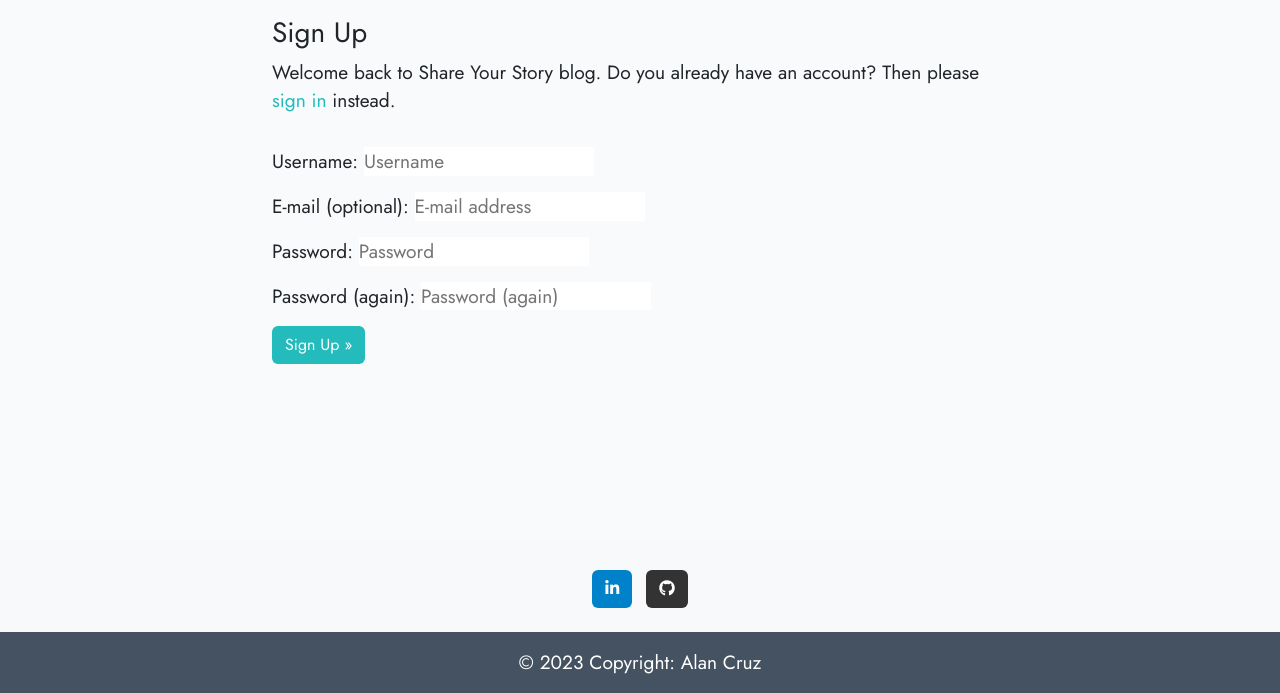
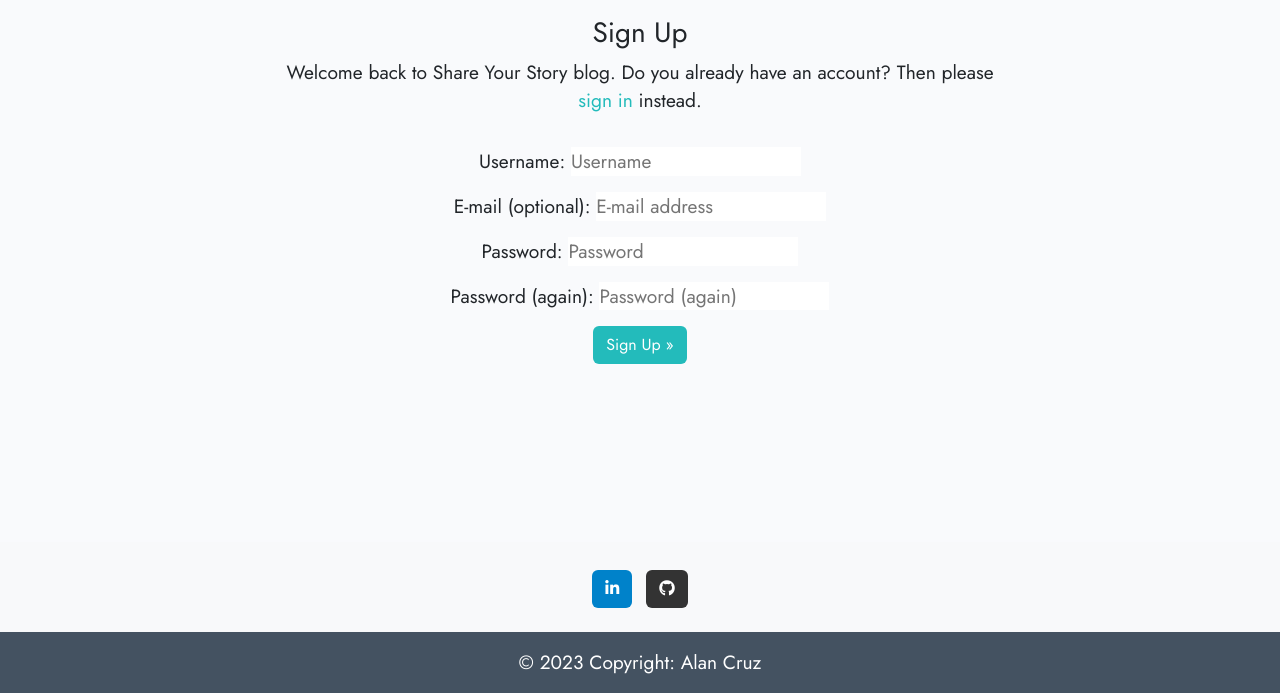
Before and after one commit to llancruzz/share-story, a Django app: page /accounts/signup/ in a window 1280 px wide. Shown: the part 107-800 px from the top of the page. Run offline with Django 3.2, Linux system fonts and the light colour scheme.

Commit message:
feat: Center all forms

```diff
--- a/ShareStory/settings.py
+++ b/ShareStory/settings.py
@@ -30,9 +30,9 @@ SECRET_KEY = os.environ.get("SECRET_KEY")
 
 # SECURITY WARNING: don't run with debug turned on in production!
 
-# DEBUG = os.environ.get("DEBUG", False)
+DEBUG = os.environ.get("DEBUG", False)
 # DEBUG = "DEVELOPMENT" in os.environ
-DEBUG = False
+# DEBUG = True
 
 X_FRAME_OPTIONS = "SAMEORIGIN"
 
--- a/templates/account/login.html
+++ b/templates/account/login.html
@@ -7,9 +7,9 @@
 
 {% block content %}
 <!-- Log in Page -->
-<div class="container">
+<div class="container text-center">
   <div class="row">
-    <div class="col-md-8 mt-3 offset-md-2">
+    <div class="col-md-8 mt-3 offset-md-2 text-center">
       <h3>{% trans "Sign In" %}</h3>
 
       <p>{% blocktrans %}Welcome back to the Share Your Story blog. To leave a comment or like a post, please log in. If
@@ -19,7 +19,7 @@
     </div>
   </div>
   <div class="row">
-    <div class="col-md-8 mt-3 offset-md-2">
+    <div class="col-md-8 mt-3 offset-md-2 text-center">
       <form class="login" method="POST" action="{% url 'account_login' %}">
         {% csrf_token %}
         {{ form.as_p }}
--- a/templates/account/logout.html
+++ b/templates/account/logout.html
@@ -6,16 +6,16 @@
 
 {% block content %}
 <!-- Log out Page -->
-<div class="container">
+<div class="container text-center">
   <div class="row">
-    <div class="col-md-8 mt-3 offset-md-2">
+    <div class="col-md-8 mt-3 offset-md-2 text-center">
       <h3>{% trans "Sign Out" %}</h3>
 
       <p>{% trans 'Are you sure you want to sign out?' %}</p>
     </div>
   </div>
   <div class="row">
-    <div class="col-md-8 mt-3 offset-md-2">
+    <div class="col-md-8 mt-3 offset-md-2 text-center">
 
       <form method="post" action="{% url 'account_logout' %}">
         {% csrf_token %}
--- a/templates/account/signup.html
+++ b/templates/account/signup.html
@@ -6,9 +6,9 @@
 
 {% block content %}
 <!-- Sign Up Page -->
-<div class="container">
+<div class="container text-center">
   <div class="row">
-    <div class="col-md-8 mt-3 offset-md-2">
+    <div class="col-md-8 mt-3 offset-md-2 text-center">
       <h3>{% trans "Sign Up" %}</h3>
 
       <p>{% blocktrans %}Welcome back to Share Your Story blog. Do you already have an account? Then please <a
@@ -16,7 +16,7 @@
     </div>
   </div>
   <div class="row">
-    <div class="col-md-8 mt-3 offset-md-2">
+    <div class="col-md-8 mt-3 offset-md-2 text-center">
       <form class="signup" id="signup_form" method="post" action="{% url 'account_signup' %}">
         {% csrf_token %}
         {{ form.as_p }}
--- a/templates/profile_edit.html
+++ b/templates/profile_edit.html
@@ -6,7 +6,7 @@
 
 {% block content %}
 <header>
-    <div class="container-fluid" id="image">
+    <div class="container-fluid text-center">
         <div class="row px-4 text-center">
             <div class="col-lg-6 mx-auto">
                 <div class="caption">
@@ -24,7 +24,7 @@
 
 
 <div class="row">
-    <div class="col-md-8 mt-3 offset-md-2">
+    <div class="col-md-8 mt-3 offset-md-2 text-center">
         <form class="signup text-center" id="signup_form" method="post" action="{% url 'profile_edit' %}">
             {% csrf_token %}
             {{ form.as_p }}
```
Also changed, not shown: templates/password_edit.html (+6 -3 lines).
